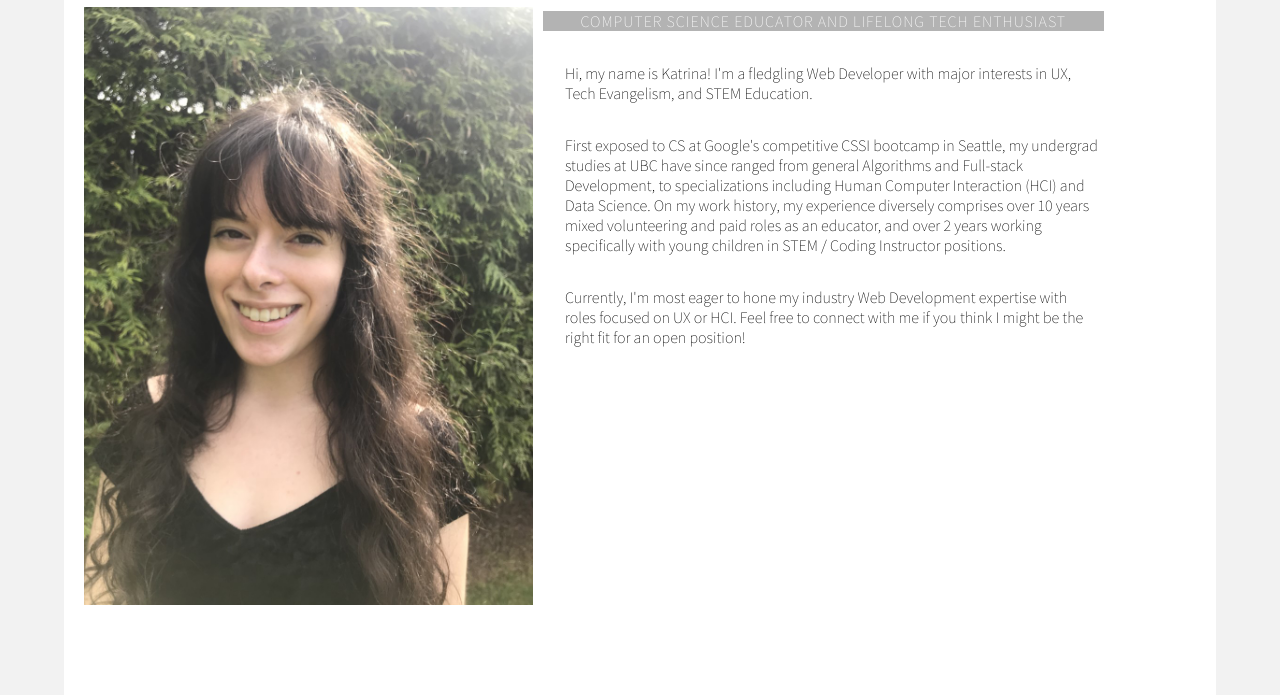
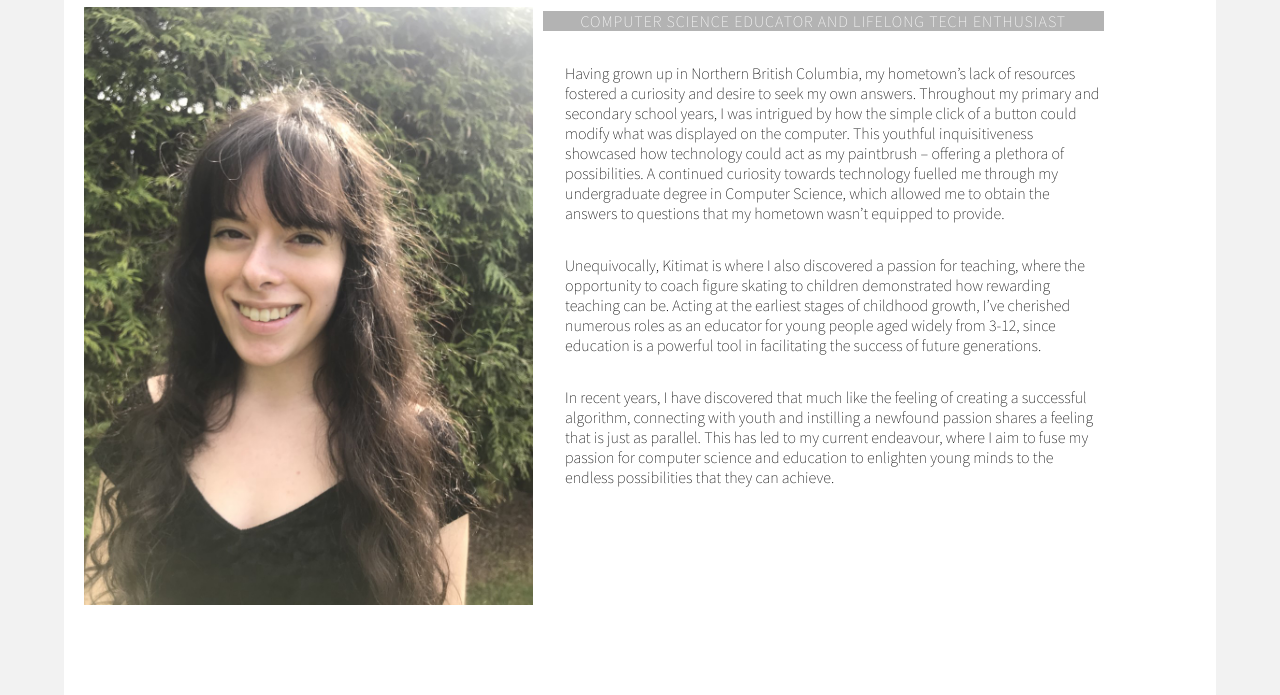
Before and after one commit to katmartel/KatrinaMart.github.io, a plain HTML site: page index.html in a window 1280 px wide. Shown: the part 105-800 px from the top of the page. Drawn offline with Linux system fonts and the light colour scheme.

Commit message:
updated about section

```diff
--- a/index.html
+++ b/index.html
@@ -38,9 +38,9 @@
             <!-- About Section -->
             <div class="about" id="about">
                 <h2 class="hidden">About</h2>
-                <p> Hi, my name is Katrina! I'm a fledgling Web Developer with major interests in UX, Tech Evangelism, and STEM Education. </p>
-                <p>First exposed to CS at Google's competitive CSSI bootcamp in Seattle, my undergrad studies at UBC have since ranged from general Algorithms and Full-stack Development, to specializations including Human Computer Interaction (HCI) and Data Science. On my work history, my experience diversely comprises over 10 years mixed volunteering and paid roles as an educator, and over 2 years working specifically with young children in STEM / Coding Instructor positions. </p>
-                <p>Currently, I'm most eager to hone my industry Web Development expertise with roles focused on UX or HCI. Feel free to connect with me if you think I might be the right fit for an open position! </p>
+                <p>Having grown up in Northern British Columbia, my hometown’s lack of resources fostered a curiosity and desire to seek my own answers. Throughout my primary and secondary school years, I was intrigued by how the simple click of a button could modify what was displayed on the computer. This youthful inquisitiveness showcased how technology could act as my paintbrush – offering a plethora of possibilities. A continued curiosity towards technology fuelled me through my undergraduate degree in Computer Science, which allowed me to obtain the answers to questions that my hometown wasn’t equipped to provide. </p>
+                <p>Unequivocally, Kitimat is where I also discovered a passion for teaching, where the opportunity to coach figure skating to children demonstrated how rewarding teaching can be.  Acting at the earliest stages of childhood growth, I’ve cherished numerous roles as an educator for young people aged widely from 3-12, since education is a powerful tool in facilitating the success of future generations.  </p>
+                <p>In recent years, I have discovered that much like the feeling of creating a successful algorithm, connecting with youth and instilling a newfound passion shares a feeling that is just as parallel. This has led to my current endeavour, where I aim to fuse my passion for computer science and education to enlighten young minds to the endless possibilities that they can achieve.</p>
             </div>
         </section>
         <!-- Footer Section -->
```
